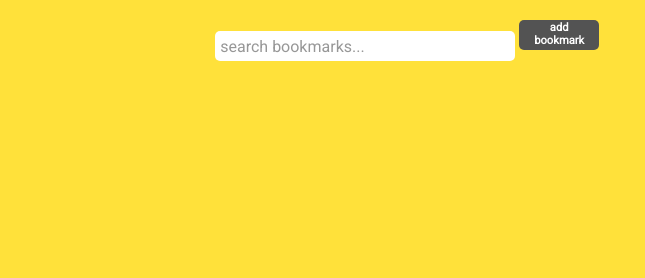
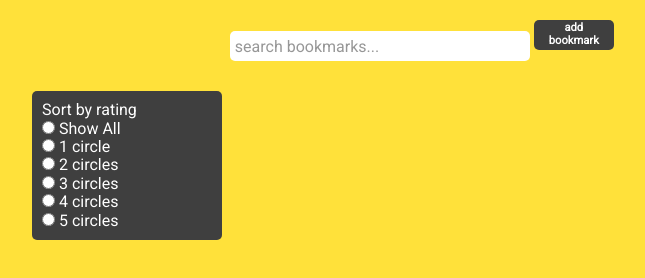
Before and after one commit to thinkful-ei24/joe-bookmark-app, a plain HTML site: page index.html in a window 1280 px wide. Shown: the part 60-338 px from the top of the page, without its empty margins (228-873 px from the left). Drawn offline with nearby package versions, Linux system fonts and the light colour scheme.

Commit message:
Finished basic HTML skeleton

```diff
--- a/index.html
+++ b/index.html
@@ -28,6 +28,20 @@
 					</form>
 				</div>
 			</div>
+					<div class="col-3 sort-box">
+						<label for="sort-by-#-rating">Sort by rating</label>
+						<form id="sort-by-#-rating" class="sort-by-#-rating js-sort-by-#-rating">
+							<input type="radio" name="circles" value="All"> <span class="rating-name">Show All</span><br>
+							<input type="radio" name="circles" value="1 circle"> <span class="rating-name">1 circle</span><br>
+							<input type="radio" name="circles" value="2 circles"> <span class="rating-name">2 circles</span><br>
+							<input type="radio" name="circles" value="3 circles"> <span class="rating-name">3 circles</span><br>
+							<input type="radio" name="circles" value="4 circles"> <span class="rating-name">4 circles</span><br>
+							<input type="radio" name="circles" value="5 circles"> <span class="rating-name">5 circles</span>
+						</form>
+					</div>
+					<div class="col-8 bookmarks js-bookmarks">
+
+					</div>
         </div>
     </main>
 <script type="text/javascript" src="https://cdnjs.cloudflare.com/ajax/libs/cuid/1.3.8/browser-cuid.min.js"></script>
--- a/styles/index.css
+++ b/styles/index.css
@@ -22,7 +22,7 @@ body {
 .logo {
     color: rgb(63, 63, 63);
     text-align: center;
-    font-weight: bolder;
+    font-weight: 2000;
 }
 
 ::placeholder {
@@ -35,12 +35,12 @@ body {
     height: 30px;
     border: none;
     border-radius: 5px;
-    margin-left: 23%;
+    margin-left: 25%;
     padding-left: 5px;
 }
 
 .add-bookmark {
-    background-color: rgb(83, 83, 83);
+    background-color: rgb(63, 63, 63);
     color: white;
     width: 80px;
     height: 30px;
@@ -49,4 +49,20 @@ body {
     font-size: 0.7rem;
     font-weight: bolder;
     vertical-align: 8px;
+    cursor: pointer;
 }
+
+.sort-box {
+    background-color: rgb(63, 63, 63);
+    border: none;
+    border-radius: 5px;
+    color: white;
+    font-weight: 500;
+    padding: 10px;
+    margin-top: 30px;
+}
+
+.bookmarks {
+    margin-top: 30px;
+    margin-left: 10px;
+}
```
